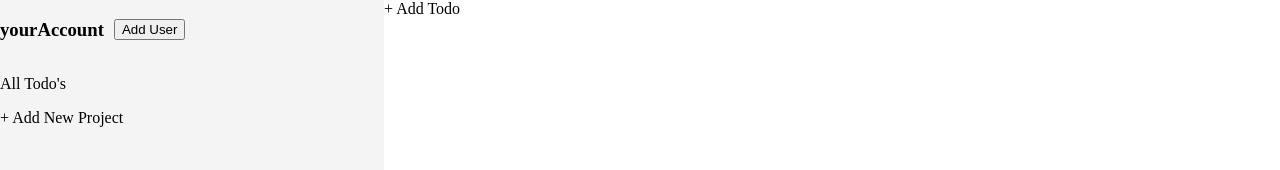
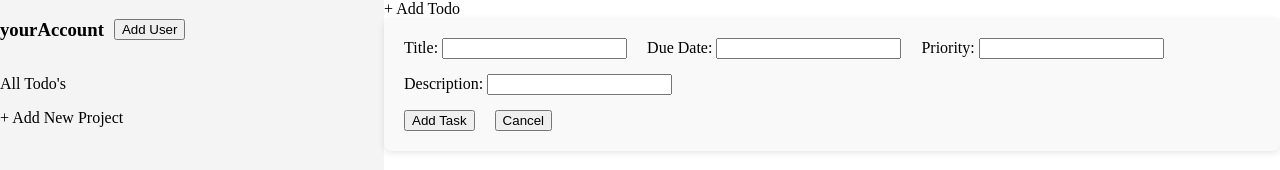
Before and after one commit to winterbarry/todo-list, a website built with webpack: page src/index.html in a window 1280 px wide. Both pictures are taken after a click on the button "+ Add Todo". Built offline with nearby package versions, Linux system fonts and the light colour scheme.

Commit message:
added function to toggle form visibility

```diff
--- a/src/index.html
+++ b/src/index.html
@@ -15,8 +15,35 @@
             <p>All Todo's</p>
             <p>+ Add New Project</p>
         </div>
+
         <div class="mainbar">
             <button class="add">+ Add Todo</button>
+
+            <form id="myForm" class="hidden">
+                <div class="inputGroup">
+                    <div class="input">
+                        <label for="title">Title:</label>
+                        <input type="text" name="title" id="title">
+                    </div>
+                    <div class="input">
+                        <label for="dueDate">Due Date:</label>
+                        <input type="text" name="dueDate" id="dueDate">
+                    </div>
+                    <div class="input">
+                        <label for="priority">Priority:</label>
+                        <input type="text" name="priority" id="priority">
+                    </div>
+                </div>
+                <div class="description">
+                    <label for="description">Description:</label>
+                    <input type="text" name="description" id="description">
+                </div>
+                <div class="buttonGroup">
+                    <button type="submit">Add Task</button>
+                    <button type="button" id="cancelBtn">Cancel</button>
+                </div>
+            </form>
+
         </div>
     </div>
 </body>
--- a/src/index.js
+++ b/src/index.js
@@ -4,4 +4,7 @@ import './style.css';
 
 import { user } from './account';
 
+import { toDoGenerator } from './todo'
+
 user();
+toDoGenerator();
--- a/src/style.css
+++ b/src/style.css
@@ -29,3 +29,29 @@ body, html {
     all: unset;
     cursor: pointer;
 }
+
+.inputGroup {
+    display: flex;
+    gap: 20px;
+    margin-bottom: 15px;
+}
+
+.description {
+    margin-bottom: 15px;
+}
+
+.buttonGroup {
+    display: flex;
+    gap: 20px;
+}
+
+#myForm {
+    padding: 20px;
+    background: #f9f9f9;
+    border-radius: 8px;
+    box-shadow: 0 2px 6px rgba(0,0,0,0.1);
+}
+
+.hidden {
+    display: none;
+}
--- /dev/null
+++ b/src/todo.js
@@ -0,0 +1,8 @@
+export function toDoGenerator () {
+    let addTodo = document.querySelector('.add');
+    let form = document.getElementById('myForm');
+
+    addTodo.addEventListener('click', () => {
+        form.classList.toggle('hidden');
+    });
+}
```
